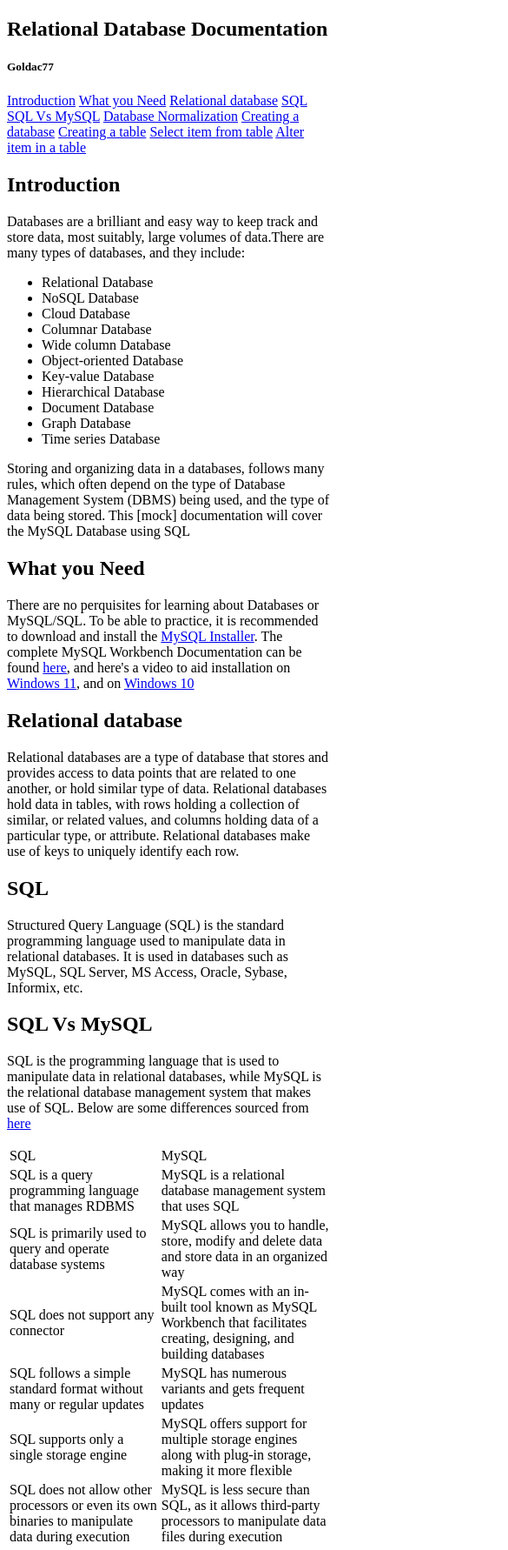
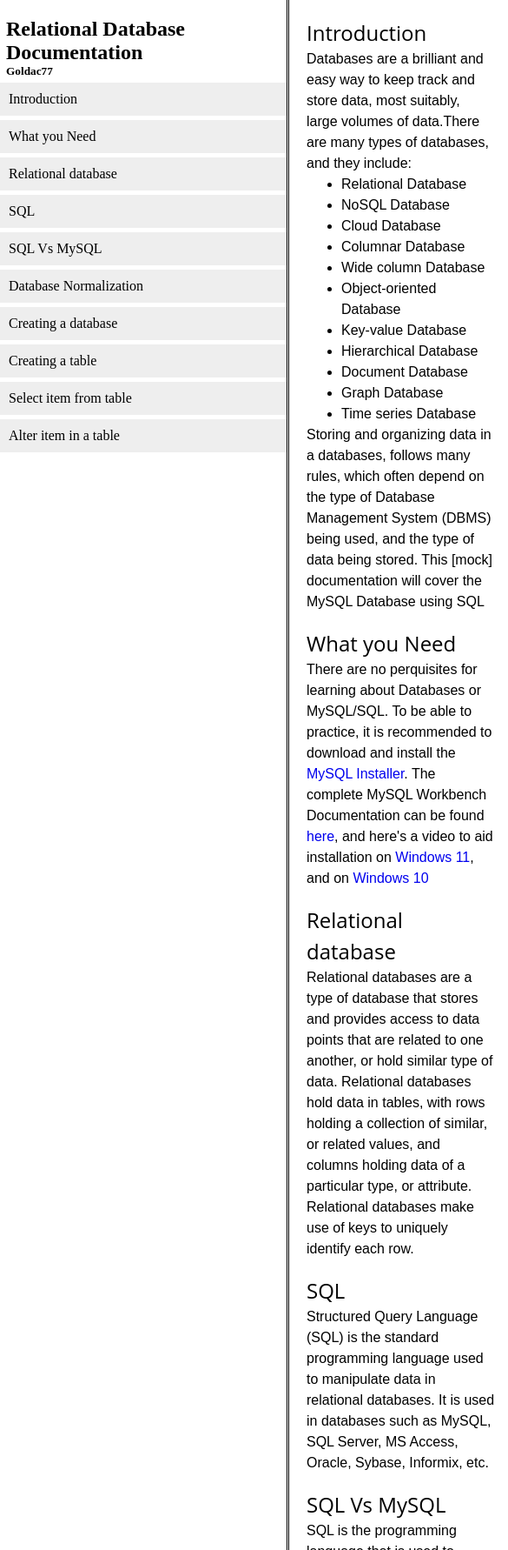
Before and after one commit to Goldac77/Technical-Documentation-Page, a plain HTML site: page index.html in a window 390 px wide. Shown: the top 1782 px of the page at 87% size, 585 px wide, since content can reach past the window. Drawn offline with Linux system fonts and the light colour scheme.

Commit message:
updated styling
completed general css styling for element positions; focus is not on responsiveness

```diff
--- a/index.html
+++ b/index.html
@@ -44,7 +44,7 @@
                 the type of Database Management System (DBMS) being used, and the type of data being
                 stored. This [mock] documentation will cover the MySQL Database using SQL
             </p>
-        </section>
+        </section><br>
         <section class="main-section" id="what_you_Need">
             <header><h1>What you Need</h1></header>
             <p>There are no perquisites for learning about Databases or MySQL/SQL.
@@ -54,7 +54,7 @@
                 a video to aid installation on <a href="https://www.youtube.com/watch?v=OWro7Az0gAU&t=628s">Windows 11</a>,
                 and on <a href="https://www.youtube.com/watch?v=WuBcTJnIuzo">Windows 10</a>
             </p>
-        </section>
+        </section><br>
         <section class="main-section" id="Relational_database">
             <header><h1>Relational database</h1></header>
             <p>Relational databases are a type of database that stores and provides access to
@@ -63,14 +63,14 @@
                 related values, and columns holding data of a particular type, or attribute. Relational
                 databases make use of keys to uniquely identify each row.
             </p>
-        </section>
+        </section><br>
         <section class="main-section" id="SQL">
             <header><h1>SQL</h1></header>
             <p>Structured Query Language (SQL) is the standard programming language used to manipulate data
                 in relational databases. It is used in databases such as MySQL, SQL Server, MS Access, Oracle, Sybase,
                 Informix, etc.
             </p>
-        </section>
+        </section><br>
         <section class="main-section" id="SQL_Vs_MySQL">
             <header><h1>SQL Vs MySQL</h1></header>
             <p>SQL is the programming language that is used to manipulate data in
@@ -112,7 +112,7 @@
                     </tr>
                 </tbody>
             </table>
-        </section>
+        </section><br>
         <section class="main-section" id="Database_Normalization">
             <header><h1>Database Normalization</h1></header>
             <p>Database Normalization is a design technique the ensures, there databases are organized
@@ -130,7 +130,7 @@
                 Database Normalization often involves split a database into multiple tables, with defined
                 relations achieve the above mentioned results
             </p>
-        </section>
+        </section><br>
         <section class="main-section" id="Creating_a_database">
             <header><h1>Creating a database</h1></header>
             <p>The code snippet is used to create a database</p>
@@ -138,7 +138,7 @@
             <p>This is used to delete a database</p>
             <code>DROP DATABASE ^database_name</code>
             <p><strong><i>^database_name</i></strong> refers to the name of your database to be created or deleted (pretty self-explanatory)</p>
-        </section>
+        </section><br>
 
         <section class="main-section" id="Creating_a_table">
             <header><h1>Creating a table</h1></header>
@@ -149,7 +149,7 @@
             <p>This is used to delete a table</p>
             <code>DROP TABLE ^table_name</code>
             <p><strong><i>^table_name</i></strong> refers to the name of the table to be created or deleted</p>
-        </section>
+        </section><br>
 
         <section class="main-section" id="Select_item_from_table">
             <header><h1>Select item from table</h1></header>
@@ -162,7 +162,7 @@
                 <li>Using <code>SELECT</code> <br>
                     <p>Select items from a specified column(s) in a table</p>
                     <code>
-                        SELECT ^column1, column2,... <br>
+                        SELECT ^column1, column2,...
                         FROM ^table_name
                     </code> <br>
                 </li>
@@ -177,7 +177,7 @@
                 allow for more precision in data retrieval. Find how this is used at
                 <a href="https://www.w3schools.com/mysql/mysql_where.asp">w3schools</a>
             </p>
-        </section>
+        </section><br>
         <section class="main-section" id="Alter_item_in_a_table">
             <header><h1>Alter item in a table</h1></header>
             <p>These are the statements that are used when updating, or
@@ -188,7 +188,7 @@
 
                 For more details, check <a href="https://www.w3schools.com/mysql/mysql_insert.asp">w3schools</a>
             </p>
-        </section>
+        </section><br>
         <section class="main-section" id="References">
             <header><h1>References</h1></header>
             <p>To find detailed notes, explanations and examples, check the following sites:</p>
@@ -197,13 +197,13 @@
                 <li><a href="https://www.w3schools.com/mysql/default.asp">w3schools/MySQL Tutorial</a></li>
                 <li><a href="https://www.w3schools.in/dbms">w3schools/DBMS Tutorial</a></li>
             </ul>
-        </section>
+        </section><br>
+        <footer>
+            <strong>DISCLAIMER: This a mock technical documentation page, and not very technical at that; it
+                is not meant to go into details on the topic discussed.
+                This page is meant to pass all tests on a FCC project and may be used as a quick revision or guide
+            </strong>
+        </footer>
     </main>
-    <footer>
-        <strong>DISCLAIMER: This a mock technical documentation page, and not very technical at that; it
-            is not meant to go into details on the topic discussed.
-            This page is meant to pass all tests on a FCC project and may be used as a quick revision or guide
-        </strong>
-    </footer>
 </body>
 </html>
--- a/style.css
+++ b/style.css
@@ -0,0 +1,82 @@
+* {
+    box-sizing: border-box;
+    margin: auto;
+    text-decoration: none;
+}
+
+body {
+    display: flex;
+    justify-content: center;
+}
+
+nav {
+    position: fixed;
+    top: 0;
+    left: 0;
+    width: 330px;
+    margin: auto;
+    margin-top: 0;
+    padding: 20px 0;
+}
+
+nav h1, nav h5 {
+    padding-left: 7px;
+}
+
+nav a {
+    display: block;
+    background-color: #eee;
+    padding: 10px;
+    margin: 5px 0;
+    color: #000;
+}
+
+nav a:hover {
+    background-color: #ccc;
+}
+
+main {
+    position: absolute;
+    left: 330px;
+    border-left-style: double;
+    padding: 20px;
+}
+
+.main-section h1 {
+    font-family: 'Open Sans', Arial, sans-serif;
+    font-weight: normal;
+}
+
+.main-section {
+    font-family:Arial, Helvetica, sans-serif;
+    line-height: 1.5;
+}
+
+code {
+    background-color: #ddd;
+    padding: 10px;
+    line-height: 5;
+}
+
+table {
+    border-style: solid;
+    border-collapse: collapse;
+    border-color: #ccc;
+}
+
+table thead {
+    text-align: center;
+    font-weight: bold;
+}
+
+thead td {
+    border-bottom-style: solid;
+    border-color: #ccc;
+}
+
+td {
+    border-left-style: solid;
+    border-bottom-style: solid;
+    border-color: #ccc;
+    padding: 5px;
+}
```
